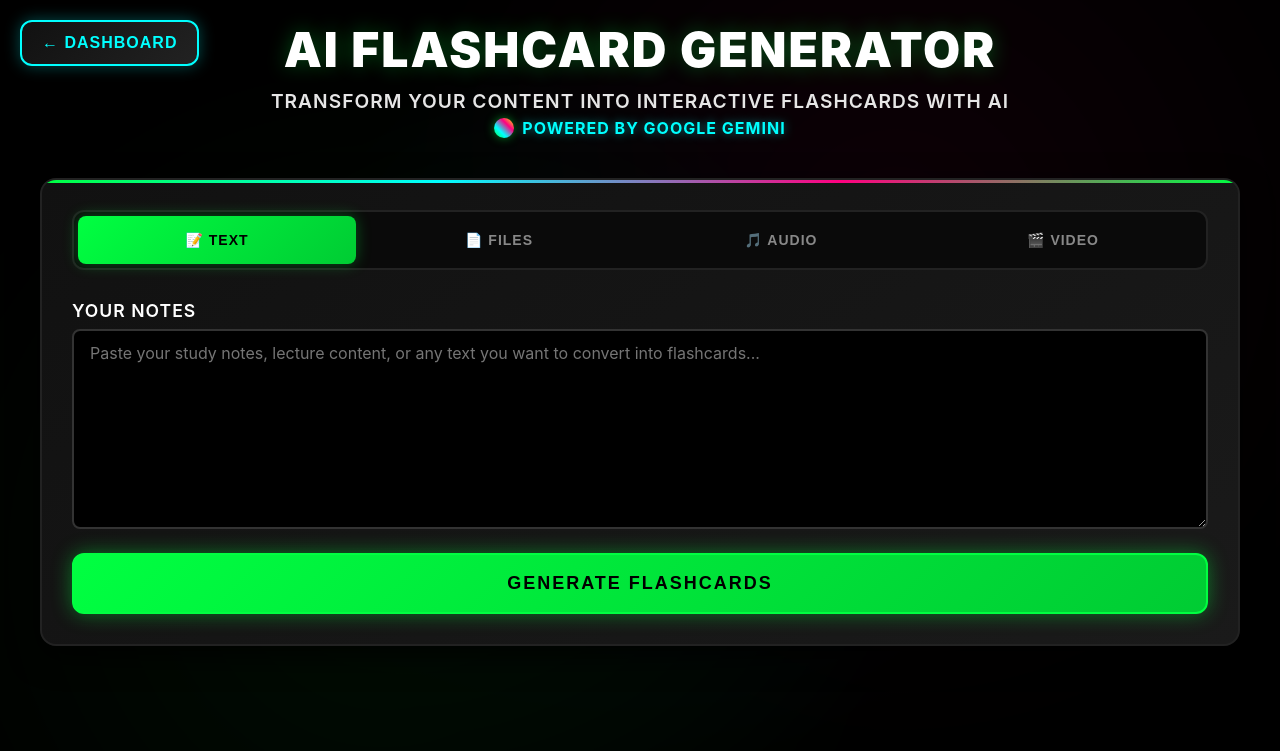
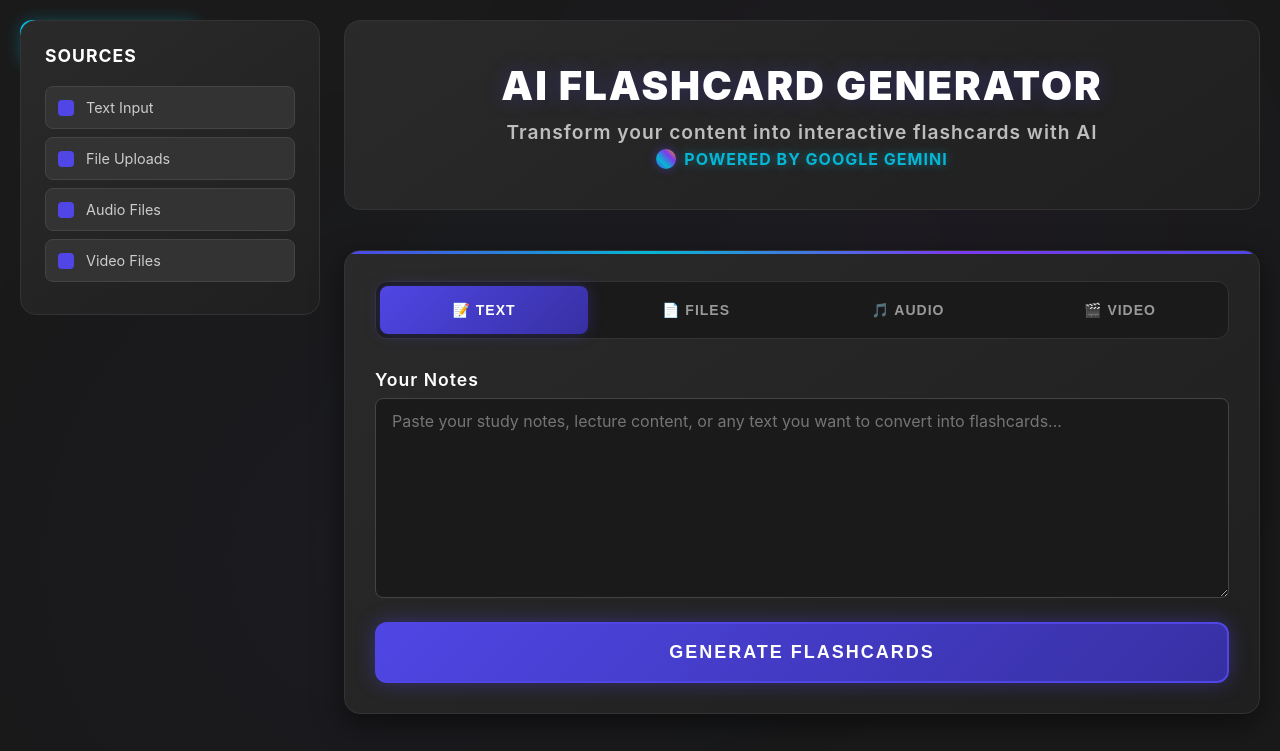
Before and after one commit to PaarthD10Dev/flashcard-ai, a website: page index.html in a window 1280 px wide. Drawn offline with Linux system fonts and the light colour scheme.

Commit message:
Update design with reference inspiration

```diff
--- a/index.html
+++ b/index.html
@@ -13,7 +13,7 @@
 
     body {
       font-family: -apple-system, BlinkMacSystemFont, 'Segoe UI', Roboto, sans-serif;
-      background: #000000;
+      background: #1a1a1a;
       min-height: 100vh;
       padding: 20px;
       position: relative;
@@ -27,30 +27,86 @@
       left: 0;
       right: 0;
       bottom: 0;
-      background: radial-gradient(circle at 30% 70%, #00ff41 0%, transparent 50%),
-                  radial-gradient(circle at 70% 30%, #ff0080 0%, transparent 50%),
-                  radial-gradient(circle at 50% 50%, #00ffff 0%, transparent 50%);
-      opacity: 0.05;
+      background: radial-gradient(circle at 30% 70%, #4f46e5 0%, transparent 50%),
+                  radial-gradient(circle at 70% 30%, #7c3aed 0%, transparent 50%),
+                  radial-gradient(circle at 50% 50%, #06b6d4 0%, transparent 50%);
+      opacity: 0.03;
       pointer-events: none;
       z-index: -1;
     }
 
+    .main-layout {
+      display: grid;
+      grid-template-columns: 300px 1fr;
+      gap: 24px;
+      max-width: 1400px;
+      margin: 0 auto;
+    }
+
+    .sidebar {
+      background: linear-gradient(145deg, #2a2a2a, #1f1f1f);
+      border-radius: 16px;
+      padding: 24px;
+      border: 1px solid #333333;
+      height: fit-content;
+      position: sticky;
+      top: 20px;
+    }
+
+    .sidebar h3 {
+      color: #ffffff;
+      font-size: 1.1rem;
+      font-weight: 700;
+      margin-bottom: 20px;
+      text-transform: uppercase;
+      letter-spacing: 1px;
+    }
+
+    .source-item {
+      display: flex;
+      align-items: center;
+      gap: 12px;
+      padding: 12px;
+      background: #333333;
+      border-radius: 8px;
+      margin-bottom: 8px;
+      color: #cccccc;
+      font-size: 0.9rem;
+      border: 1px solid #444444;
+    }
+
+    .source-icon {
+      width: 16px;
+      height: 16px;
+      background: #4f46e5;
+      border-radius: 4px;
+      flex-shrink: 0;
+    }
+
+    .main-content {
+      display: flex;
+      flex-direction: column;
+    }
+
     .container {
-      max-width: 1200px;
-      margin: 0 auto;
+      width: 100%;
     }
 
     .header {
       text-align: center;
       margin-bottom: 40px;
+      padding: 40px 0;
+      background: linear-gradient(145deg, #2a2a2a, #1f1f1f);
+      border-radius: 16px;
+      border: 1px solid #333333;
     }
 
     .header h1 {
       color: white;
-      font-size: 3rem;
+      font-size: 2.5rem;
       font-weight: 900;
       margin-bottom: 10px;
-      text-shadow: 0 0 20px rgba(0, 255, 65, 0.3);
+      text-shadow: 0 0 20px rgba(79, 70, 229, 0.3);
       cursor: pointer;
       transition: opacity 0.3s ease;
       text-transform: uppercase;
@@ -58,19 +114,18 @@
     }
 
     .header h1:hover {
-      text-shadow: 0 0 30px rgba(0, 255, 65, 0.6);
+      text-shadow: 0 0 30px rgba(79, 70, 229, 0.6);
     }
 
     .header p {
-      color: rgba(255,255,255,0.9);
+      color: rgba(255,255,255,0.7);
       font-size: 1.2rem;
       font-weight: 600;
-      text-transform: uppercase;
       letter-spacing: 1px;
     }
 
     .powered-by {
-      color: #00ffff;
+      color: #06b6d4;
       font-size: 1rem;
       margin-top: 5px;
       display: flex;
@@ -80,7 +135,7 @@
       font-weight: 700;
       text-transform: uppercase;
       letter-spacing: 1px;
-      text-shadow: 0 0 10px rgba(0, 255, 255, 0.5);
+      text-shadow: 0 0 10px rgba(6, 182, 212, 0.5);
     }
 
     .back-to-dashboard {
@@ -88,8 +143,8 @@
       top: 20px;
       left: 20px;
       background: linear-gradient(135deg, #111111, #222222);
-      color: #00ffff;
-      border: 2px solid #00ffff;
+      color: #06b6d4;
+      border: 2px solid #06b6d4;
       padding: 12px 20px;
       border-radius: 12px;
       cursor: pointer;
@@ -99,32 +154,32 @@
       font-weight: 800;
       text-transform: uppercase;
       letter-spacing: 1px;
-      box-shadow: 0 0 15px rgba(0, 255, 255, 0.3);
+      box-shadow: 0 0 15px rgba(6, 182, 212, 0.3);
     }
 
     .back-to-dashboard:hover {
-      background: #00ffff;
+      background: #06b6d4;
       color: #000000;
-      box-shadow: 0 0 25px rgba(0, 255, 255, 0.6);
+      box-shadow: 0 0 25px rgba(6, 182, 212, 0.6);
       transform: translateY(-2px);
     }
 
     .gemini-logo {
       width: 20px;
       height: 20px;
-      background: linear-gradient(45deg, #00ff41, #00ffff, #ff0080, #ffff00);
+      background: linear-gradient(45deg, #4f46e5, #06b6d4, #7c3aed, #f59e0b);
       border-radius: 50%;
       display: inline-block;
-      box-shadow: 0 0 10px rgba(0, 255, 65, 0.5);
+      box-shadow: 0 0 10px rgba(79, 70, 229, 0.5);
     }
 
     .input-section {
-      background: linear-gradient(145deg, #111111, #1a1a1a);
+      background: linear-gradient(145deg, #2a2a2a, #1f1f1f);
       border-radius: 16px;
       padding: 30px;
-      box-shadow: 0 10px 30px rgba(0,0,0,0.8);
+      box-shadow: 0 10px 30px rgba(0,0,0,0.5);
       margin-bottom: 40px;
-      border: 2px solid #222222;
+      border: 1px solid #333333;
       position: relative;
       overflow: hidden;
     }
@@ -136,7 +191,7 @@
       left: 0;
       right: 0;
       height: 3px;
-      background: linear-gradient(90deg, #00ff41, #00ffff, #ff0080, #00ff41);
+      background: linear-gradient(90deg, #4f46e5, #06b6d4, #7c3aed, #4f46e5);
       animation: shimmer 2s linear infinite;
     }
 
@@ -149,16 +204,16 @@
       display: flex;
       gap: 4px;
       margin-bottom: 30px;
-      background: #0a0a0a;
+      background: #1a1a1a;
       border-radius: 12px;
       padding: 4px;
-      border: 2px solid #222222;
+      border: 1px solid #333333;
     }
 
     .tab-btn {
       flex: 1;
       background: transparent;
-      color: #888888;
+      color: #999999;
       border: none;
       padding: 16px 24px;
       border-radius: 8px;
@@ -175,9 +230,9 @@
     }
 
     .tab-btn.active {
-      background: linear-gradient(135deg, #00ff41, #00cc33);
-      color: #000000;
-      box-shadow: 0 0 15px rgba(0, 255, 65, 0.3);
+      background: linear-gradient(135deg, #4f46e5, #3730a3);
+      color: #ffffff;
+      box-shadow: 0 0 15px rgba(79, 70, 229, 0.3);
     }
 
     .tab-content {
@@ -198,19 +253,18 @@
       color: #ffffff;
       margin-bottom: 8px;
       font-size: 1.1rem;
-      text-transform: uppercase;
       letter-spacing: 1px;
     }
 
     textarea {
       width: 100%;
       padding: 12px 16px;
-      border: 2px solid #333333;
+      border: 1px solid #444444;
       border-radius: 8px;
       font-size: 16px;
       transition: all 0.3s ease;
       font-family: inherit;
-      background: #000000;
+      background: #1a1a1a;
       color: #ffffff;
       height: 200px;
       resize: vertical;
@@ -218,25 +272,25 @@
 
     textarea:focus {
       outline: none;
-      border-color: #00ff41;
-      box-shadow: 0 0 15px rgba(0, 255, 65, 0.3);
+      border-color: #4f46e5;
+      box-shadow: 0 0 15px rgba(79, 70, 229, 0.3);
     }
 
     .file-upload {
-      border: 3px dashed #333333;
+      border: 2px dashed #444444;
       border-radius: 12px;
       padding: 40px;
       text-align: center;
       transition: all 0.3s ease;
-      background: #0a0a0a;
+      background: #1a1a1a;
       cursor: pointer;
       position: relative;
     }
 
     .file-upload.dragover {
-      border-color: #00ff41;
-      background: rgba(0, 255, 65, 0.05);
-      box-shadow: 0 0 20px rgba(0, 255, 65, 0.2);
+      border-color: #4f46e5;
+      background: rgba(79, 70, 229, 0.05);
+      box-shadow: 0 0 20px rgba(79, 70, 229, 0.2);
     }
 
     .file-upload input[type="file"] {
@@ -250,7 +304,7 @@
     .upload-icon {
       font-size: 3rem;
       margin-bottom: 16px;
-      color: #00ffff;
+      color: #06b6d4;
     }
 
     .upload-text {
@@ -258,12 +312,11 @@
       font-size: 1.2rem;
       font-weight: 700;
       margin-bottom: 8px;
-      text-transform: uppercase;
       letter-spacing: 1px;
     }
 
     .upload-subtext {
-      color: #888888;
+      color: #999999;
       font-size: 0.9rem;
       font-weight: 600;
     }
@@ -273,8 +326,8 @@
     }
 
     .file-item {
-      background: #1a1a1a;
-      border: 2px solid #333333;
+      background: #2a2a2a;
+      border: 1px solid #444444;
       border-radius: 8px;
       padding: 12px 16px;
       margin-bottom: 8px;
@@ -310,7 +363,7 @@
     }
 
     .remove-file {
-      background: #ff0080;
+      background: #ef4444;
       color: #ffffff;
       border: none;
       padding: 6px 12px;
@@ -322,14 +375,14 @@
     }
 
     .remove-file:hover {
-      background: #cc0066;
-      box-shadow: 0 0 10px rgba(255, 0, 128, 0.5);
+      background: #dc2626;
+      box-shadow: 0 0 10px rgba(239, 68, 68, 0.5);
     }
 
     .generate-btn {
-      background: linear-gradient(135deg, #00ff41, #00cc33);
-      color: #000000;
-      border: 2px solid #00ff41;
+      background: linear-gradient(135deg, #4f46e5, #3730a3);
+      color: #ffffff;
+      border: 2px solid #4f46e5;
       padding: 18px 40px;
       font-size: 18px;
       font-weight: 800;
@@ -339,13 +392,13 @@
       width: 100%;
       text-transform: uppercase;
       letter-spacing: 2px;
-      box-shadow: 0 0 20px rgba(0, 255, 65, 0.4);
+      box-shadow: 0 0 20px rgba(79, 70, 229, 0.4);
     }
 
     .generate-btn:hover {
       transform: translateY(-3px);
-      box-shadow: 0 0 30px rgba(0, 255, 65, 0.7);
-      background: linear-gradient(135deg, #00ff41, #00ff41);
+      box-shadow: 0 0 30px rgba(79, 70, 229, 0.7);
+      background: linear-gradient(135deg, #4f46e5, #4f46e5);
     }
 
     .generate-btn:disabled {
@@ -358,12 +411,12 @@
       display: none;
       text-align: center;
       margin: 20px 0;
-      color: #00ffff;
+      color: #06b6d4;
       font-size: 1.3rem;
       font-weight: 700;
       text-transform: uppercase;
       letter-spacing: 1px;
-      text-shadow: 0 0 10px rgba(0, 255, 255, 0.5);
+      text-shadow: 0 0 10px rgba(6, 182, 212, 0.5);
     }
 
     .loading.show {
@@ -374,12 +427,12 @@
       display: inline-block;
       width: 20px;
       height: 20px;
-      border: 3px solid rgba(0, 255, 255, 0.3);
+      border: 3px solid rgba(6, 182, 212, 0.3);
       border-radius: 50%;
-      border-top-color: #00ffff;
+      border-top-color: #06b6d4;
       animation: spin 1s ease-in-out infinite;
       margin-right: 10px;
-      box-shadow: 0 0 10px rgba(0, 255, 255, 0.3);
+      box-shadow: 0 0 10px rgba(6, 182, 212, 0.3);
     }
 
     @keyframes spin {
@@ -394,17 +447,17 @@
     }
 
     .flashcard {
-      background: linear-gradient(145deg, #111111, #1a1a1a);
+      background: linear-gradient(145deg, #2a2a2a, #1f1f1f);
       border-radius: 12px;
       padding: 24px;
-      box-shadow: 0 4px 15px rgba(0,0,0,0.8);
+      box-shadow: 0 4px 15px rgba(0,0,0,0.5);
       transition: all 0.3s ease;
       cursor: pointer;
       position: relative;
       min-height: 180px;
       display: flex;
       flex-direction: column;
-      border: 2px solid #222222;
+      border: 1px solid #333333;
       overflow: hidden;
     }
 
@@ -415,16 +468,16 @@
       left: 0;
       right: 0;
       height: 3px;
-      background: linear-gradient(90deg, #ff0080, #00ffff, #00ff41, #ff0080);
+      background: linear-gradient(90deg, #7c3aed, #06b6d4, #4f46e5, #7c3aed);
       opacity: 0;
       transition: opacity 0.3s ease;
     }
 
     .flashcard:hover {
       transform: translateY(-4px);
-      box-shadow: 0 8px 25px rgba(0,0,0,0.9),
-                  0 0 20px rgba(0, 255, 65, 0.2);
-      border-color: #333333;
+      box-shadow: 0 8px 25px rgba(0,0,0,0.7),
+                  0 0 20px rgba(79, 70, 229, 0.2);
+      border-color: #444444;
     }
 
     .flashcard:hover::before {
@@ -464,44 +517,53 @@
       position: absolute;
       bottom: 12px;
       right: 12px;
-      background: linear-gradient(135deg, #00ffff, #0099cc);
-      color: #000000;
+      background: linear-gradient(135deg, #06b6d4, #0891b2);
+      color: #ffffff;
       padding: 6px 12px;
       border-radius: 6px;
       font-size: 0.8rem;
       font-weight: 800;
       text-transform: uppercase;
       letter-spacing: 0.5px;
-      box-shadow: 0 0 10px rgba(0, 255, 255, 0.3);
+      box-shadow: 0 0 10px rgba(6, 182, 212, 0.3);
     }
 
     .error {
-      background: linear-gradient(145deg, #330000, #440000);
-      border: 2px solid #ff0080;
-      color: #ff0080;
+      background: linear-gradient(145deg, #3f1f1f, #2a1a1a);
+      border: 1px solid #ef4444;
+      color: #ef4444;
       padding: 16px;
       border-radius: 12px;
       margin: 20px 0;
       font-weight: 700;
       text-transform: uppercase;
       letter-spacing: 1px;
-      box-shadow: 0 0 15px rgba(255, 0, 128, 0.3);
+      box-shadow: 0 0 15px rgba(239, 68, 68, 0.3);
     }
 
     .processing-status {
-      background: linear-gradient(145deg, #001a33, #002244);
-      border: 2px solid #00ffff;
-      color: #00ffff;
+      background: linear-gradient(145deg, #1f2937, #111827);
+      border: 1px solid #06b6d4;
+      color: #06b6d4;
       padding: 16px;
       border-radius: 12px;
       margin: 20px 0;
       font-weight: 700;
       text-transform: uppercase;
       letter-spacing: 1px;
-      box-shadow: 0 0 15px rgba(0, 255, 255, 0.3);
+      box-shadow: 0 0 15px rgba(6, 182, 212, 0.3);
     }
 
     @media (max-width: 768px) {
+      .main-layout {
+        grid-template-columns: 1fr;
+        gap: 16px;
+      }
+
+      .sidebar {
+        position: static;
+      }
+
       .header h1 {
         font-size: 2.5rem;
       }
@@ -525,6 +587,28 @@
     ← Dashboard
   </button>
 
+  <div class="main-layout">
+    <div class="sidebar">
+      <h3>Sources</h3>
+      <div class="source-item">
+        <div class="source-icon"></div>
+        <span>Text Input</span>
+      </div>
+      <div class="source-item">
+        <div class="source-icon"></div>
+        <span>File Uploads</span>
+      </div>
+      <div class="source-item">
+        <div class="source-icon"></div>
+        <span>Audio Files</span>
+      </div>
+      <div class="source-item">
+        <div class="source-icon"></div>
+        <span>Video Files</span>
+      </div>
+    </div>
+
+    <div class="main-content">
       <div class="container">
         <div class="header">
           <h1 onclick="window.location.href='dashboard.html'">AI Flashcard Generator</h1>
@@ -617,6 +701,8 @@
         <div id="processingStatus"></div>
         <div id="errorContainer"></div>
         <div class="flashcards-container" id="flashcardsContainer"></div>
+      </div>
+    </div>
   </div>
 
   <script>
```
Lines whose indentation alone changed are shown as unchanged.
